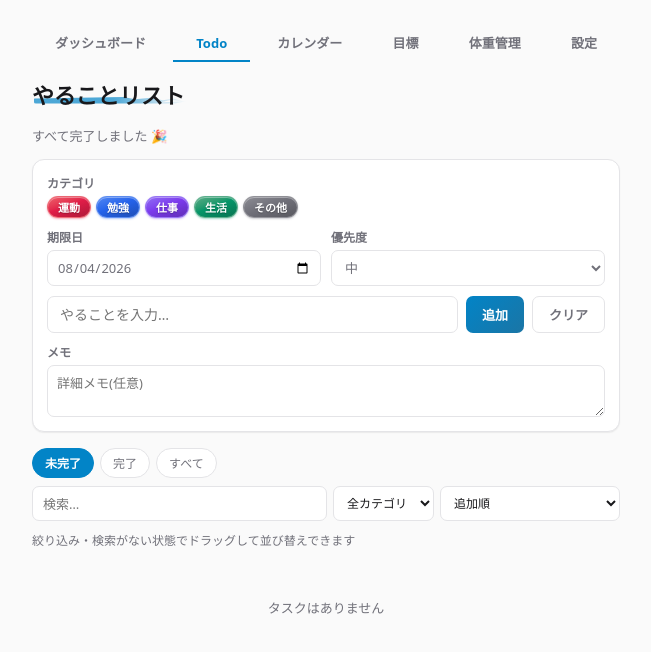
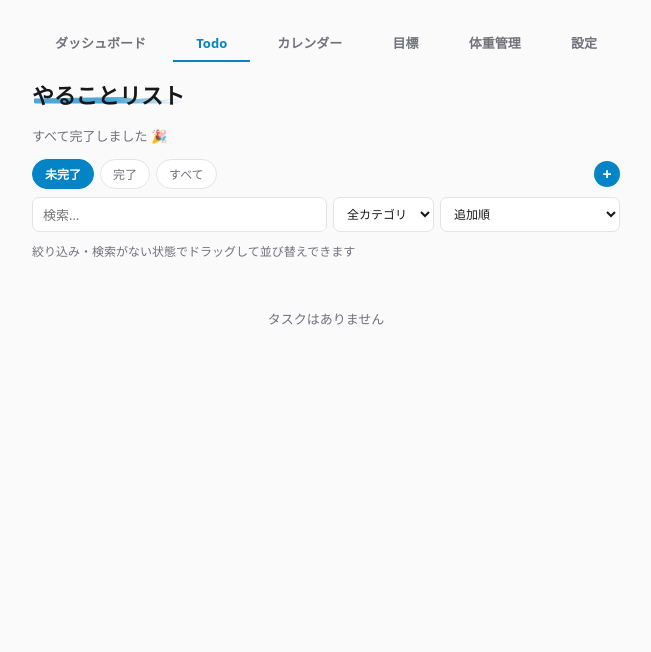
Before and after one commit to fumaalex0507-ops/Todo, a React (Vite) app: page / in a window 1280 px wide. Both pictures are taken after a click on the button "Todo". Shown: the top 652 px of the page, without its empty margins (314-965 px from the left). Built offline with nearby package versions, Linux system fonts and the light colour scheme.

Commit message:
やることリストに+アイコンで登録欄を展開する機能を追加
未完了/完了/すべてのフィルター行右端に+アイコンを設置し、押すと
登録フォームが展開されるように変更。登録(または編集キャンセル)すると
自動的に閉じる。

```diff
--- a/src/App.css
+++ b/src/App.css
@@ -204,7 +204,12 @@
 
 .filter-bar__status {
   display: flex;
+  align-items: center;
   gap: 6px;
+}
+
+.filter-bar__add-btn {
+  margin-left: auto;
 }
 
 .chip {
--- a/src/components/FilterBar.tsx
+++ b/src/components/FilterBar.tsx
@@ -10,6 +10,8 @@ interface FilterBarProps {
   onSearchQueryChange: (value: string) => void
   sortKey: SortKey
   onSortKeyChange: (value: SortKey) => void
+  isFormOpen: boolean
+  onToggleForm: () => void
 }
 
 const statusOptions: { value: StatusFilter; label: string }[] = [
@@ -28,6 +30,8 @@ export function FilterBar({
   onSearchQueryChange,
   sortKey,
   onSortKeyChange,
+  isFormOpen,
+  onToggleForm,
 }: FilterBarProps) {
   return (
     <div className="filter-bar">
@@ -42,6 +46,15 @@ export function FilterBar({
             {opt.label}
           </button>
         ))}
+        <button
+          type="button"
+          className="dashboard-card__add-btn filter-bar__add-btn"
+          aria-label={isFormOpen ? '登録欄を閉じる' : 'タスクを追加'}
+          aria-expanded={isFormOpen}
+          onClick={onToggleForm}
+        >
+          {isFormOpen ? '−' : '+'}
+        </button>
       </div>
 
       <div className="filter-bar__controls">
--- a/src/components/TodoSection.tsx
+++ b/src/components/TodoSection.tsx
@@ -13,6 +13,7 @@ export function TodoSection() {
   const { templates } = useTodoTemplates()
 
   const [editingTodo, setEditingTodo] = useState<Todo | null>(null)
+  const [showForm, setShowForm] = useState(false)
   const [statusFilter, setStatusFilter] = useState<StatusFilter>('active')
   const [categoryFilter, setCategoryFilter] = useState('all')
   const [searchQuery, setSearchQuery] = useState('')
@@ -60,6 +61,7 @@ export function TodoSection() {
   const remainingCount = useMemo(() => todos.filter((t) => !t.completed).length, [todos])
 
   const reorderable = statusFilter === 'all' && categoryFilter === 'all' && !searchQuery.trim()
+  const isFormOpen = showForm || editingTodo !== null
 
   const handleReorder = (draggedId: string, targetId: string) => {
     const ids = todos.map((t) => t.id)
@@ -78,20 +80,6 @@ export function TodoSection() {
         {remainingCount > 0 ? `未完了 ${remainingCount} 件` : 'すべて完了しました 🎉'}
       </p>
 
-      <TodoForm
-        editingTodo={editingTodo}
-        templates={templates}
-        onSubmit={(input) => {
-          if (editingTodo) {
-            updateTodo(editingTodo.id, input)
-            setEditingTodo(null)
-          } else {
-            addTodo(input)
-          }
-        }}
-        onCancelEdit={() => setEditingTodo(null)}
-      />
-
       <FilterBar
         statusFilter={statusFilter}
         onStatusFilterChange={setStatusFilter}
@@ -102,7 +90,32 @@ export function TodoSection() {
         onSearchQueryChange={setSearchQuery}
         sortKey={sortKey}
         onSortKeyChange={setSortKey}
+        isFormOpen={isFormOpen}
+        onToggleForm={() => {
+          setShowForm((v) => !v)
+          if (editingTodo) setEditingTodo(null)
+        }}
       />
+
+      {isFormOpen && (
+        <TodoForm
+          editingTodo={editingTodo}
+          templates={templates}
+          onSubmit={(input) => {
+            if (editingTodo) {
+              updateTodo(editingTodo.id, input)
+              setEditingTodo(null)
+            } else {
+              addTodo(input)
+            }
+            setShowForm(false)
+          }}
+          onCancelEdit={() => {
+            setEditingTodo(null)
+            setShowForm(false)
+          }}
+        />
+      )}
 
       {!reorderable && (
         <p className="todo-list__hint">絞り込み・検索がない状態でドラッグして並び替えできます</p>
```
